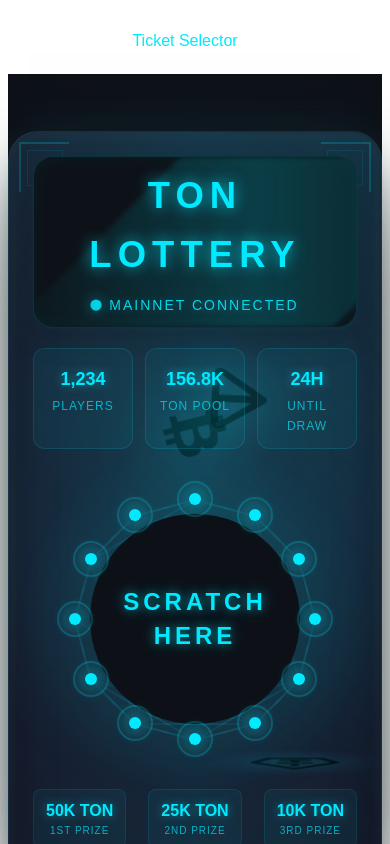
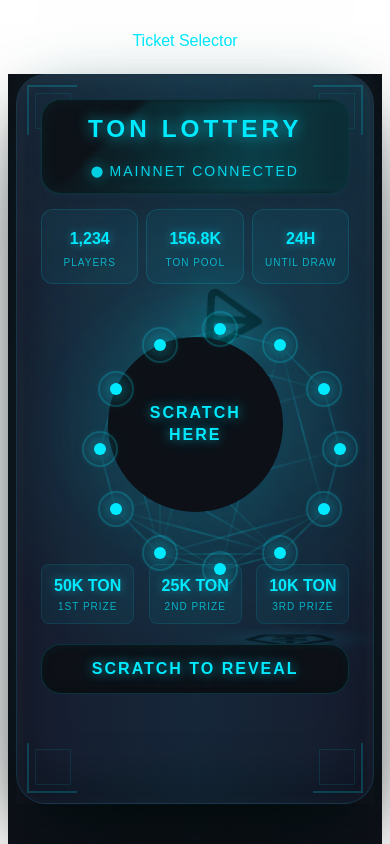
Before and after one commit to ArtemMikhailenko/Lotto, a React (Vite) app: page /lottery-ticket/1 in a window 390 px wide. Built offline with nearby package versions, Linux system fonts and the light colour scheme.

Commit message:
edits adaptive

```diff
--- a/src/App.css
+++ b/src/App.css
@@ -1,14 +1,14 @@
 #root {
   margin: 0 auto;
-  max-height: 100vh;
+  height: 100vh;
+  width: 100vw;
   text-align: center;
-  overflow-x: hidden;  /* Убираем горизонтальный скролл */
-  -webkit-overflow-scrolling: touch;  /* Плавный скролл на iOS */
-  touch-action: manipulation;  /* Убираем лишние события тачскрина */
+  overflow: hidden;
+  -webkit-overflow-scrolling: touch;
+  touch-action: manipulation;
 }
-
 .logo {
-  padding: 1.5em;
+  /* padding: 1.5em; */
   will-change: filter;
   transition: filter 300ms;
 }
@@ -79,10 +79,12 @@
 
 /* Убираем сдвиги и рывки на мобильных устройствах */
 html, body {
-  overflow-x: hidden;
-  max-width: 100%;
-  -webkit-overflow-scrolling: touch;
-  touch-action: manipulation;
+  margin: 0;
+  padding: 0;
+  overflow: hidden;
+  height: 100vh;
+  width: 100%;
+  position: fixed;
 }
 
 body {
@@ -100,3 +102,11 @@ input, button, textarea, select {
 a, button {
   touch-action: manipulation;
 }
+
+/* Prevent touch highlighting */
+* {
+  -webkit-tap-highlight-color: transparent;
+  -webkit-touch-callout: none;
+  -webkit-user-select: none;
+  user-select: none;
+}
--- a/src/page/Random/TicketSelector.module.css
+++ b/src/page/Random/TicketSelector.module.css
@@ -3,7 +3,7 @@
     display: flex;
     justify-content: center;
     align-items: center;
-    min-height: 100vh;
+    max-height: 100vh;
     background: #0a0b0f;
     padding: 20px;
     position: relative;
--- a/src/page/TonLotteryCard.module.css
+++ b/src/page/TonLotteryCard.module.css
@@ -3,12 +3,12 @@
   max-width: 100vw;
   display: flex;
   justify-content: center;
-  align-items: center;
+  /* align-items: center; */
   background: radial-gradient(circle at center, #1a1f2f 0%, #0d1117 100%);
 }
 
 .card {
-  max-width: 400px;
+  min-width: 320px;
   max-height: 730px;
   position: relative;
   /* Увеличим перспективу и глубину */
@@ -599,3 +599,76 @@
     opacity: 0.8;
   }
 }
+@media (max-width: 768px) {
+  .title {
+    font-size: clamp(24px, 5vw, 36px);
+    letter-spacing: 4px;
+  }
+
+  .visualizer {
+    width: min(250px, 80vw);
+    height: min(250px, 80vw);
+    margin: 10px auto;
+  }
+
+  .statsContainer {
+    gap: 8px;
+    margin: 15px 0;
+  }
+
+  .statValue {
+    font-size: 16px;
+  }
+
+  .statLabel {
+    font-size: 10px;
+  }
+
+  .scratchArea {
+    height: 50px;
+    margin-top: 20px;
+  }
+
+  .scratchText {
+    font-size: 16px;
+    letter-spacing: 2px;
+  }
+}
+
+/* Small mobile adjustments */
+@media (max-width: 360px) {
+  .card {
+    width: 95vw;
+  }
+
+  .cardInner {
+    padding: 10px;
+  }
+
+  .title {
+    font-size: 20px;
+    letter-spacing: 3px;
+  }
+
+  .visualizer {
+    width: 200px;
+    height: 200px;
+  }
+}
+
+/* Height-based adjustments */
+@media (max-height: 700px) {
+  .card {
+    height: 95vh;
+  }
+
+  .visualizer {
+    height: min(200px, 30vh);
+    width: min(200px, 30vh);
+    margin: 10px auto;
+  }
+
+  .statsContainer {
+    margin: 10px 0;
+  }
+}
```
